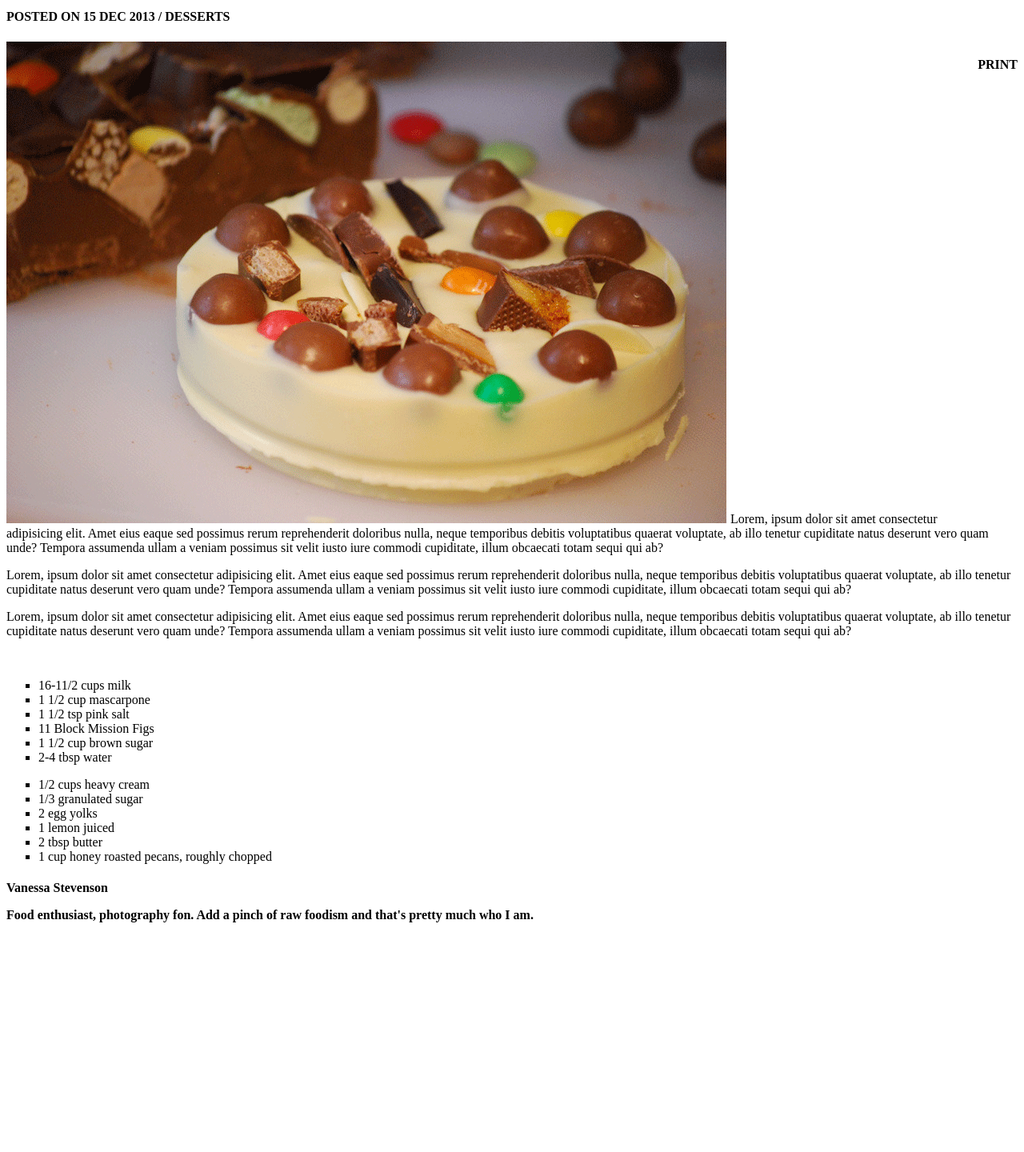
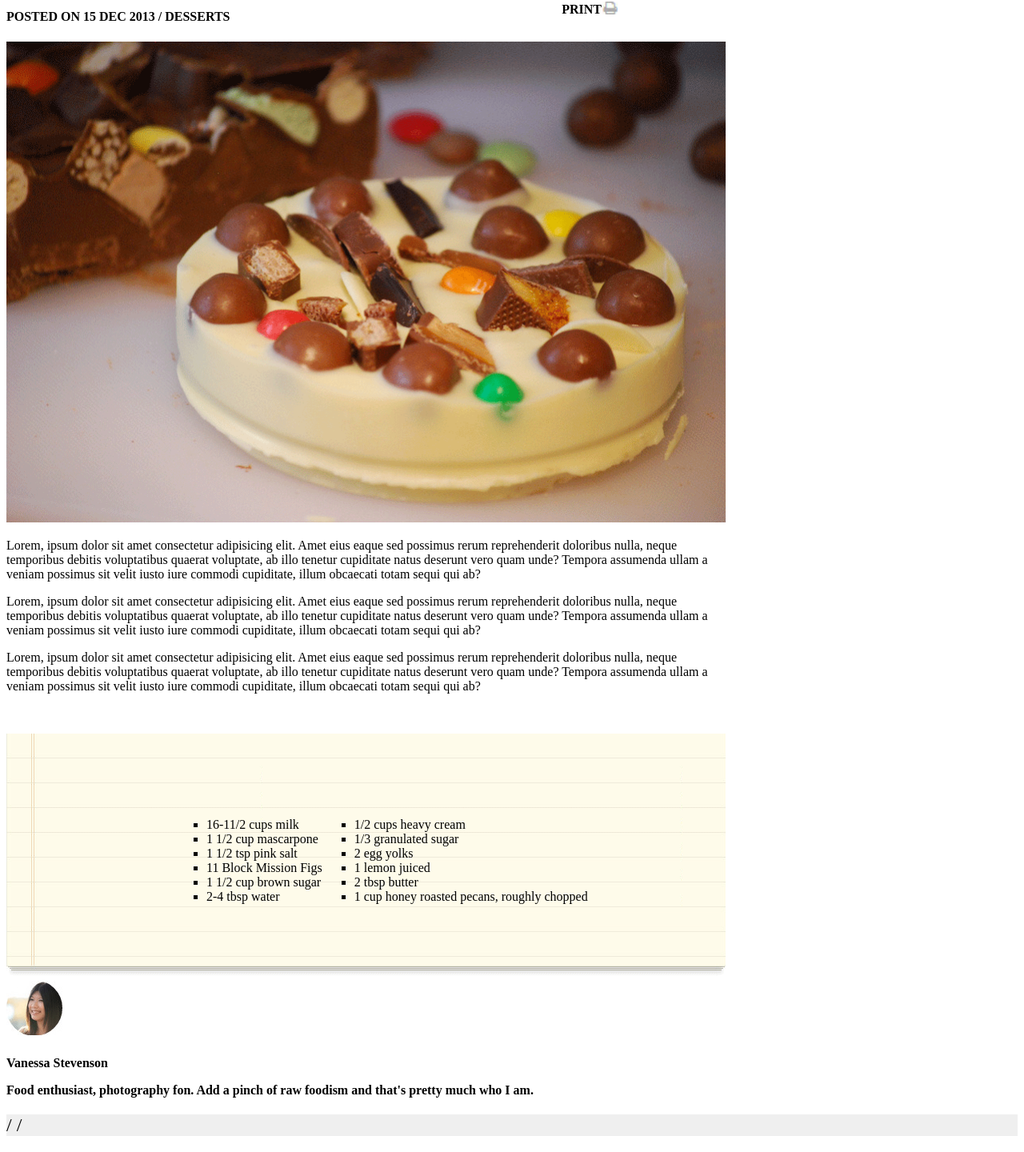
Before and after one commit to patricklathrop/chocolate-pizza, a plain HTML site: page index.html in a window 1280 px wide. Shown: the part 224-1664 px from the top of the page at 80% size. Before the commit the page ends 1399 px from the top, so only its background shows below. Drawn offline with Linux system fonts and the light colour scheme.

Commit message:
finished

```diff
--- a/css/style.css
+++ b/css/style.css
@@ -1,5 +1,11 @@
 
 
+.line{
+  /* background-image: url("hr-image.png"); */
+  text-size-adjust: 6px;
+  background-color: rgba(100,100,100,0.1);
+  font-weight: 100;
+}
 
 .cursive{
   font-family: 'Dancing Script', cursive;
@@ -15,8 +21,36 @@ li{
 
 .right{
 float: right;
+margin-right: 500px;
 }
 
 .left{
   display: inline;
 }
+
+.container{
+position: relative;
+}
+
+.text-block{
+  position: absolute;
+  bottom: 30px;
+  left: 30px;
+  background-color: transparent;
+  padding-right: 20px;
+  margin-left: 180px;
+  margin-bottom: 50px;
+}
+
+.lefty{
+  float: left;
+
+}
+
+.par{
+  max-width: 900px;
+}
+
+.center{
+  align-content: stretch;
+}
--- a/index.html
+++ b/index.html
@@ -15,16 +15,26 @@
 </div>
 
 <div class="right">
-<img src="./img/fb-icon.png" alt="fb"><img src="./img/twit-icon.png" alt="twt"><img src="" alt=""><img src="./img/gp-icon.png" alt="google"><img src="./img/insta-icon.png" alt="insta">
+<img src="./img/fb-icon.png" alt="fb">
+<img src="./img/twit-icon.png" alt="twt">
+<img src="" alt=""><img src="./img/gp-icon.png" alt="google">
+<img src="./img/insta-icon.png" alt="insta">
+<img src="./img/flic-icon.png" alt="flickr">
+<img src="./img/pint-icon.png " alt="pintrest">
+<img src="./img/rss-icon.png" alt="rss">
+<img src="./img/mail-icon.png" alt="mail">
+
 
 </div>
 
   </header>
   <main>
     <div class="left">
+        <h4 class="right">PRINT<img src="./img/print-icon.png" alt="print" width = 20px></h4>
     <h1>Chocolate Pizza</h1>
+
     <h4>POSTED ON 15 DEC 2013 / DESSERTS</h4>
-    <h4 class="right">PRINT</h4>
+
     </div>
 
 
@@ -32,8 +42,8 @@
 
     </div>
 
-  <div>
-    <img class = "mainImg" src="./img/choco-pizza.png"
+  <div class="par">
+    <img class = "mainImg" src="./img/choco-pizza.png" width="900px">
 <p> Lorem, ipsum dolor sit amet consectetur adipisicing elit. Amet eius eaque sed possimus rerum reprehenderit doloribus nulla, neque temporibus debitis voluptatibus quaerat voluptate, ab illo tenetur cupiditate natus deserunt vero quam unde? Tempora assumenda ullam a veniam possimus sit velit iusto iure commodi cupiditate, illum obcaecati totam sequi qui ab?
 </p>
 <p> Lorem, ipsum dolor sit amet consectetur adipisicing elit. Amet eius eaque sed possimus rerum reprehenderit doloribus nulla, neque temporibus debitis voluptatibus quaerat voluptate, ab illo tenetur cupiditate natus deserunt vero quam unde? Tempora assumenda ullam a veniam possimus sit velit iusto iure commodi cupiditate, illum obcaecati totam sequi qui ab?
@@ -42,8 +52,10 @@
   </div>
 <br>
 </p>
-
-<ul>
+<div class="container">
+  <img src="./img/list-bg.png" alt="list">
+<div class="text-block">
+<ul class="lefty">
   <li>16-11/2 cups milk </li>
   <li>1 1/2 cup mascarpone </li>
   <li>1 1/2 tsp pink salt </li>
@@ -52,7 +64,7 @@
   <li>2-4 tbsp water </li>
 
 </ul>
-<ul>
+<ul class="lefty">
   <li> 1/2 cups heavy cream</li>
   <li>1/3 granulated sugar </li>
   <li>2 egg yolks </li>
@@ -60,16 +72,22 @@
   <li>2 tbsp butter </li>
   <li>1 cup honey roasted pecans, roughly
     chopped </li>
-
 </ul>
-
+</div>
+</div>
   </main>
 
   <footer>
+    <div>
+    <img src="./img/van-pic.png" alt="lady">
 <h4> Vanessa Stevenson
   <p>Food enthusiast, photography fon. Add a pinch of raw foodism and that's pretty much who I am.</p>
 </h4>
-
+</div>
+<div>
+  <h2 class="line">/
+    /</h2>
+</div>
   </footer>
 
 </body>
```
